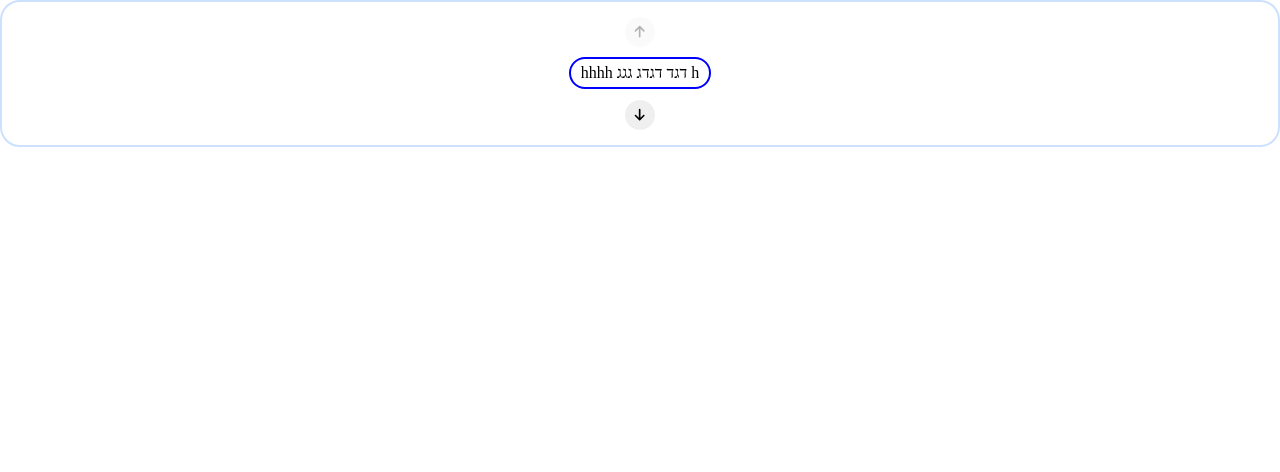
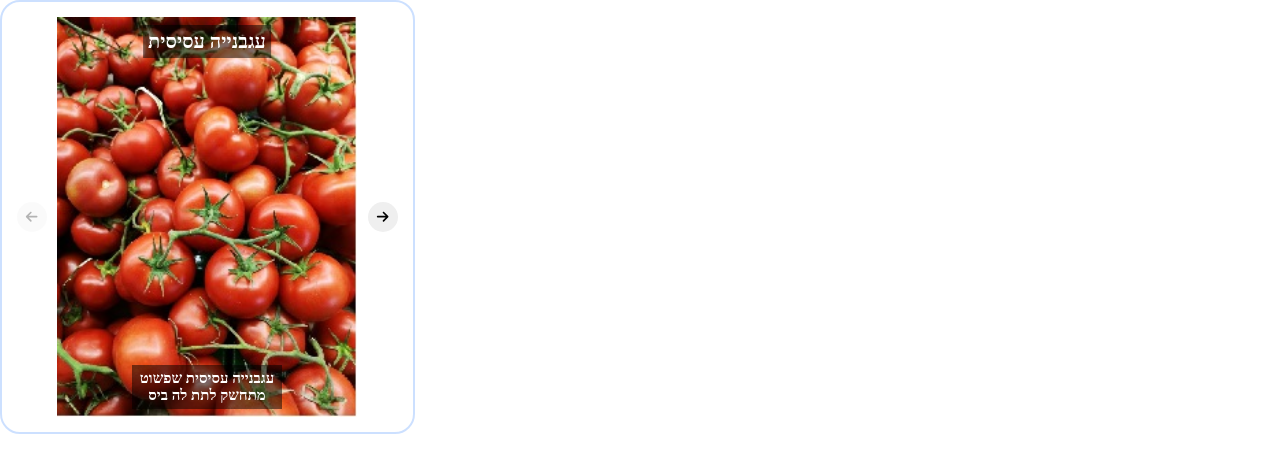
Before and after one commit to hadar888/Reeco-Hadar-Shoshan-Senior-FE-Task-V2, a React app: page / in a window 1280 px wide. Shown: the top 472 px of the page. Built offline with nearby package versions, Linux system fonts and the light colour scheme.

Commit message:
add pagging by item, and paging with arrows keys

```diff
--- a/src/components/App.tsx
+++ b/src/components/App.tsx
@@ -6,8 +6,32 @@ import Carousel from "./Carousel";
 const App = () => {
     return (
         <>
-            <Carousel step={20} isHorizontal={false}>
-                <Chip text={"hhhh דגד דגדג גגג h"} color={"blue"} />
+            <Carousel byItem={true} isHorizontal={true}>
+                {/* <Chip text={"hhhh דגד דגדג גגג h"} color={"blue"} width={500} />
+                <Chip text={"hhhh דגד דגדג גגג h"} color={"blue"} width={500} />
+                <Chip text={"hhhh דגד דגדג גגג h"} color={"blue"} width={500} />
+                <Chip text={"hhhh דגד דגדג גגג h"} color={"blue"} width={500} /> */}
+                <ItemCard
+                    name={"עגבנייה עסיסית"}
+                    description={"עגבנייה עסיסית שפשוט מתחשק לתת לה ביס"}
+                    imageUrl={"/tomato.jpg"}
+                    width={300}
+                    height={400}
+                />
+                <ItemCard
+                    name={"עגבנייה עסיסית"}
+                    description={"עגבנייה עסיסית שפשוט מתחשק לתת לה ביס"}
+                    imageUrl={"/tomato.jpg"}
+                    width={300}
+                    height={400}
+                />
+                <ItemCard
+                    name={"עגבנייה עסיסית"}
+                    description={"עגבנייה עסיסית שפשוט מתחשק לתת לה ביס"}
+                    imageUrl={"/tomato.jpg"}
+                    width={300}
+                    height={400}
+                />
                 <ItemCard
                     name={"עגבנייה עסיסית"}
                     description={"עגבנייה עסיסית שפשוט מתחשק לתת לה ביס"}
--- a/src/components/Carousel.tsx
+++ b/src/components/Carousel.tsx
@@ -39,11 +39,13 @@ const DirectionButton = styled.button(() => ({
 interface CarouselContentProps {
     $isHorizontal: boolean;
 }
+
+const carouselGapSize = 5;
 const CarouselContent = styled.div<CarouselContentProps>(({ $isHorizontal }) => ({
     display: 'flex',
     alignItems: 'center',
     flexDirection: $isHorizontal ? 'row' : 'column',
-    gap: '5px',
+    gap: `${carouselGapSize}px`,
     overflow: "hidden",
     // overflowX: 'scroll',
     // overflowY: 'scroll',
@@ -51,14 +53,15 @@ const CarouselContent = styled.div<CarouselContentProps>(({ $isHorizontal }) =>
 
 interface CarouselProps {
     children: React.ReactNode[];
-    step: number;
+    step?: number;
+    byItem?: boolean;
     isHorizontal?: boolean;
 }
 
 const Carousel = (props: CarouselProps) => {
-    const { children, step, isHorizontal = true } = props;
+    const { children, step = 40, byItem = false, isHorizontal = true } = props;
 
-    if (step <= 0) {
+    if (!byItem && step <= 0) {
         throw new Error("Step must be a positive number.");
     }
 
@@ -70,6 +73,16 @@ const Carousel = (props: CarouselProps) => {
     const clientSizeProperty = useMemo(() => isHorizontal ? 'clientWidth' : 'clientHeight', [isHorizontal]);
     const scrollSizeProperty = useMemo(() => isHorizontal ? 'scrollWidth' : 'scrollHeight', [isHorizontal]);
     const scrollDirecton = useMemo(() => isHorizontal ? 'left' : 'top', [isHorizontal]);
+
+    const handleKeyPress = (event: React.KeyboardEvent) => {
+        if (!isNextDisabled && ((isHorizontal && event.key === "ArrowRight")
+            || (!isHorizontal && event.key === "ArrowDown"))) {
+            handleNext();
+        } else if (!isPrevDisabled && ((isHorizontal && event.key === "ArrowLeft")
+            || (!isHorizontal && event.key === "ArrowUp"))) {
+            handlePrev();
+        }
+    };
 
     useEffect(() => {
         if (!firstItemRef.current) return;
@@ -90,13 +103,15 @@ const Carousel = (props: CarouselProps) => {
     }, [scrollPosition]);
 
     const handleScroll = (direction: "prev" | "next") => {
-        if (!containerRef.current) return;
+        if (!containerRef.current || !firstItemRef.current) return;
 
         const isPrev = direction === "prev";
 
+        const stepSize = byItem ? firstItemRef.current[clientSizeProperty] + carouselGapSize : step;
+
         const newScrollPosition = isPrev
-            ? Math.max(scrollPosition - step, 0)
-            : Math.min(scrollPosition + step, containerRef.current[scrollSizeProperty] - containerRef.current[clientSizeProperty]);
+            ? Math.max(scrollPosition - stepSize, 0)
+            : Math.min(scrollPosition + stepSize, containerRef.current[scrollSizeProperty] - containerRef.current[clientSizeProperty]);
 
         containerRef.current.scrollTo({
             [scrollDirecton]: newScrollPosition,
@@ -114,7 +129,7 @@ const Carousel = (props: CarouselProps) => {
     }
 
     return (
-        <CarouselContainer $size={containerSize} $isHorizontal={isHorizontal}>
+        <CarouselContainer $size={containerSize} $isHorizontal={isHorizontal} onKeyDown={handleKeyPress} tabIndex={0}>
             <DirectionButton
                 disabled={isPrevDisabled}
                 onClick={handlePrev}
--- a/src/components/Chip.tsx
+++ b/src/components/Chip.tsx
@@ -3,26 +3,30 @@ import styled from "styled-components";
 
 interface ChipContainerProps {
     $color: string;
+    $width: number;
 }
 
-const ChipContainer = styled.div<ChipContainerProps>(({$color}) => ({
+const ChipContainer = styled.div<ChipContainerProps>(({$color, $width}) => ({
     borderRadius: '20px',
     padding: '5px 10px',
     border: `solid 2px ${$color}`,
     textAlign: 'center',
     whiteSpace: 'nowrap',
+    width: `${$width}px`,
+    margin: '2px',
 }));
 
 interface ChipProps {
     text: string;
     color: string;
+    width: number;
 }
 
 const Chip = (props: ChipProps) => {
-    const {text, color} = props;
+    const {text, color, width} = props;
 
     return(
-        <ChipContainer $color={color}>
+        <ChipContainer $color={color} $width={width}>
             {text}
         </ChipContainer>
     )
```
